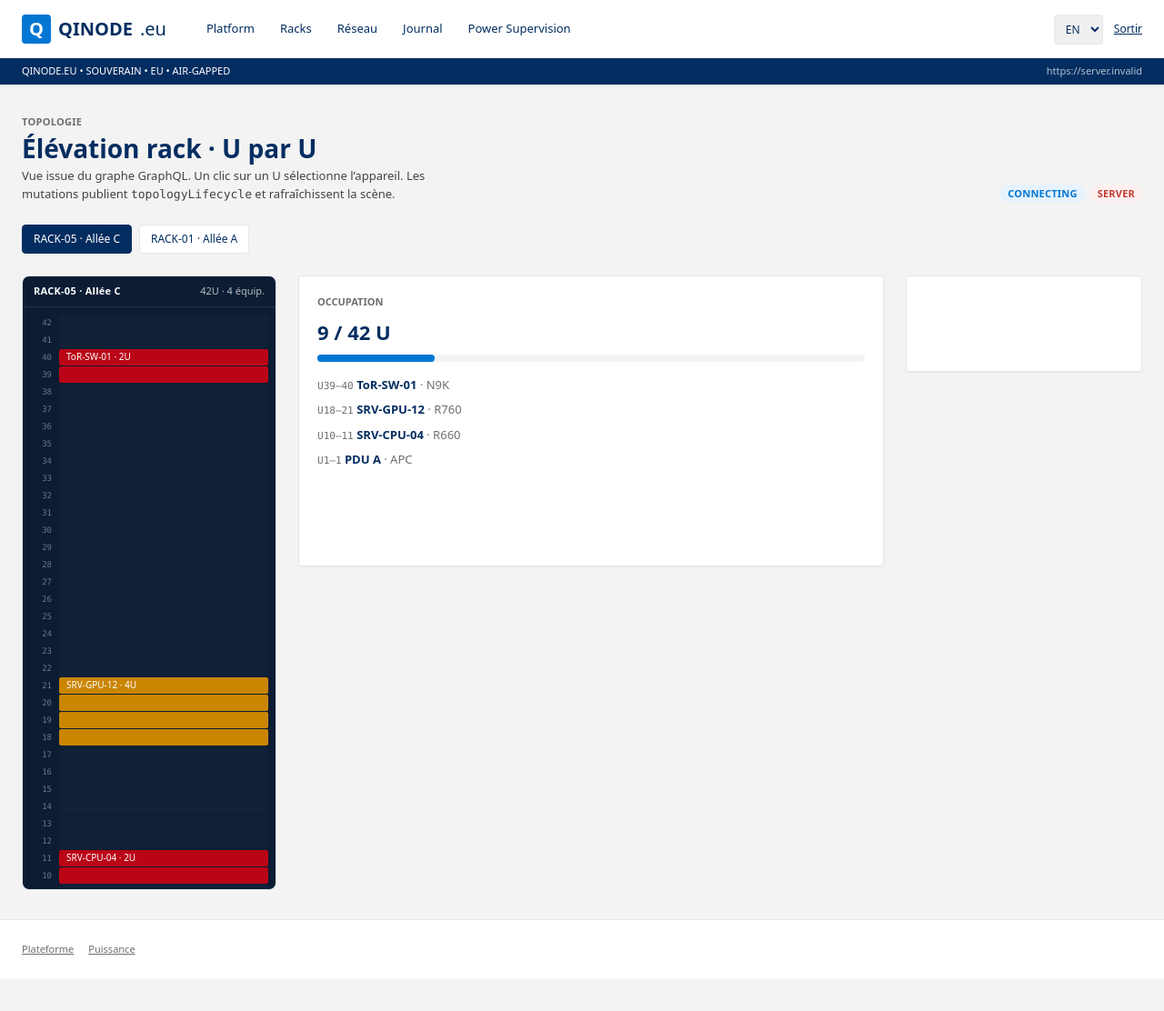
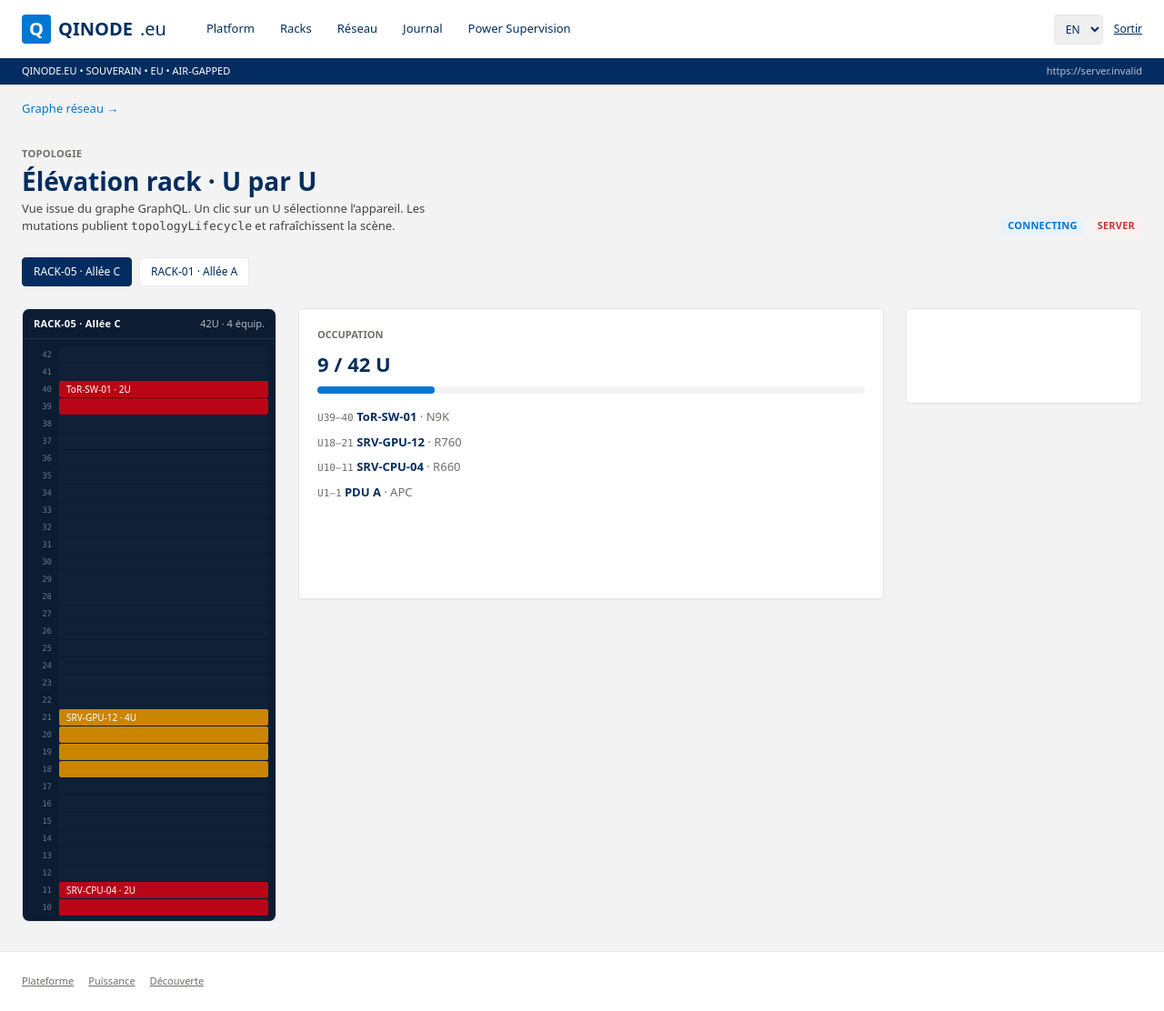
Before and after one commit to Geoking2104/DCIM, a Next.js app in the folder web/: page /en/topologie in a window 1280 px wide. Shown: the whole page at 91% size. Before the commit the page ends 1076 px from the top, so only its background shows below. Built offline with nearby package versions, Linux system fonts and the light colour scheme; no server answers.

Commit message:
feat(ui): last-rack hint on topology page

```diff
--- a/web/app/[locale]/topologie/page.tsx
+++ b/web/app/[locale]/topologie/page.tsx
@@ -1,5 +1,6 @@
 import Header from '@/components/Header';
 import Providers from '@/components/Providers';
+import RackPickerHint from '@/components/topology/RackPickerHint';
 import TopologyView from '@/components/topology/TopologyView';
 
 export const dynamic = 'force-dynamic';
@@ -8,11 +9,16 @@ export default function TopologiePage({ params: { locale } }: { params: { locale
   return (
     <Providers>
       <Header />
+      <div className="max-w-[1440px] mx-auto px-6 pt-4 flex justify-between items-center">
+        <RackPickerHint />
+        <a href={`/${locale}/graphe-reseau`} className="text-[13px] text-[#0176D3]">Graphe réseau →</a>
+      </div>
       <TopologyView />
       <footer className="border-t bg-white">
         <div className="max-w-[1440px] mx-auto px-6 py-6 text-[11px] text-[#706E6B] flex gap-4">
           <a href={`/${locale}/plateforme`} className="underline">Plateforme</a>
           <a href={`/${locale}/power`} className="underline">Puissance</a>
+          <a href={`/${locale}/outils/decouverte`} className="underline">Découverte</a>
         </div>
       </footer>
     </Providers>
```
